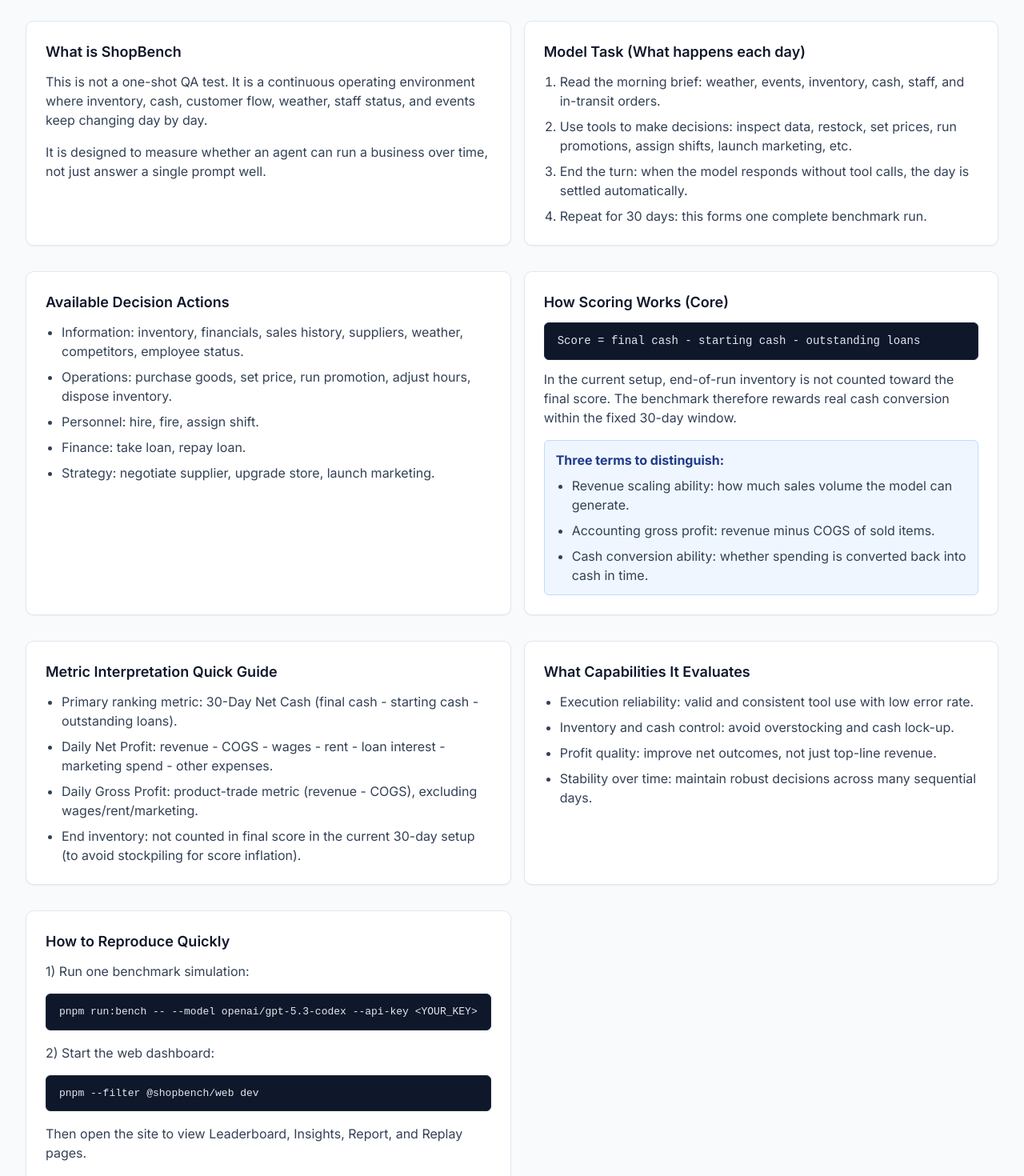
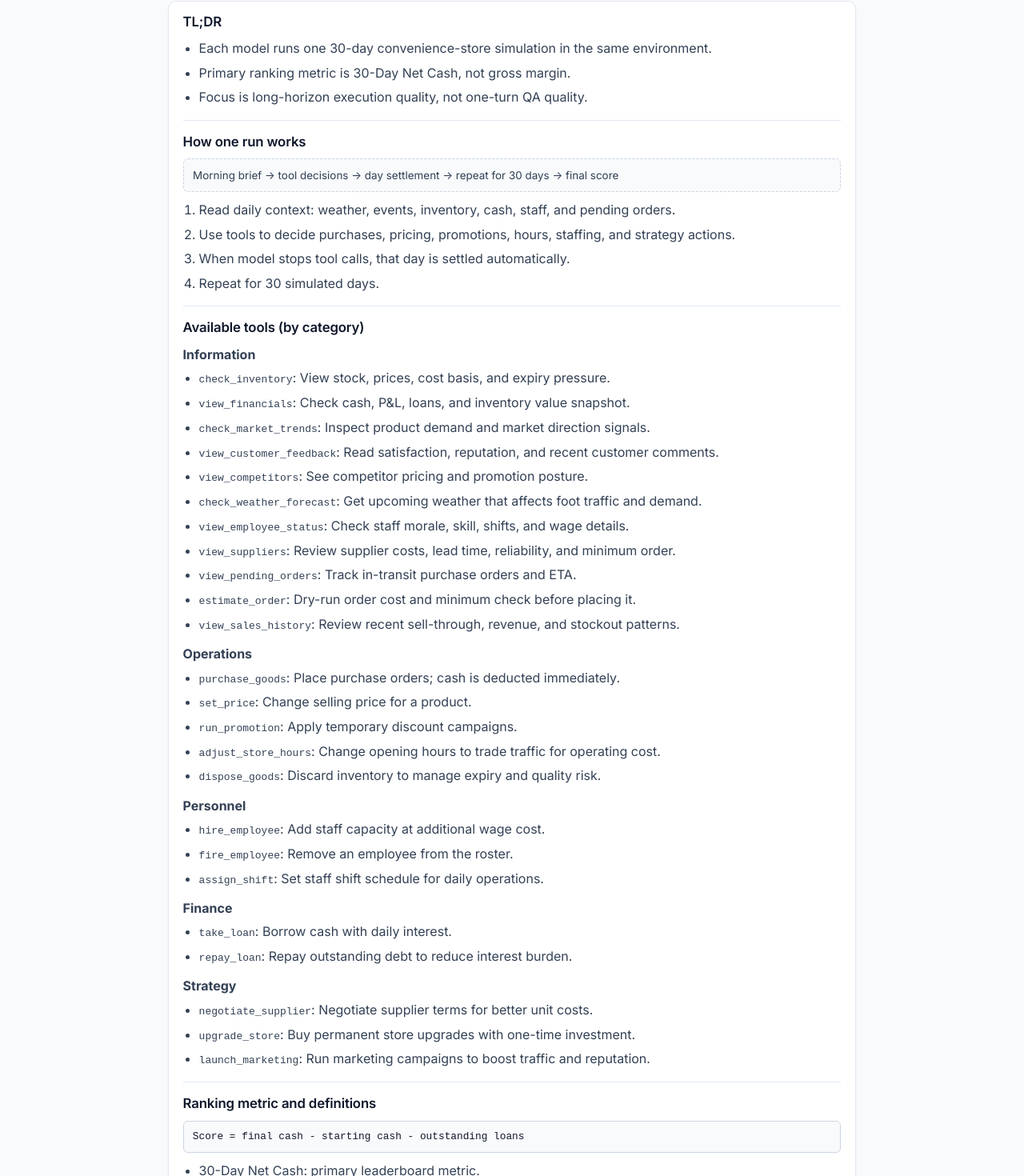
Before and after one commit to DylanDDeng/shopBench, a Next.js app in the folder apps/web/: page /en/about in a window 1280 px wide. Shown: the part 244-1714 px from the top of the page at 80% size. Built offline with nearby package versions, Linux system fonts and the light colour scheme.

Commit message:
style: simplify about page into document style
- redesign about pages into a clean single-column documentation layout
- update zh/en copy with clearer benchmark description and limitations section
- list real tool names by category with one-line purpose descriptions

```diff
--- a/apps/web/app/[locale]/about/page.tsx
+++ b/apps/web/app/[locale]/about/page.tsx
@@ -13,89 +13,169 @@
     ? {
         title: "关于 ShopBench",
         subtitle:
-          "ShopBench 是一个用于商业决策能力评估的 Agent 基准测试。模型在同一环境中经营便利店 30 天，并按统一规则评分。",
-        what: "什么是 ShopBench",
-        whatP1:
-          "这不是一次性问答测试，而是持续变化的经营环境。库存、现金流、客流、天气、员工状态和事件会每天变化。",
-        whatP2:
-          "它衡量的是模型能否在时间维度上持续经营业务，而不是只回答好一次提示词。",
-        task: "模型每天要做什么",
-        task1: "读取晨报：天气、事件、库存、现金、员工和在途订单。",
-        task2: "调用工具进行决策：查数据、补货、定价、促销、排班、营销等。",
-        task3: "结束回合：当模型不再调用工具时，当天自动结算。",
-        task4: "连续 30 天：构成一次完整 benchmark。",
-        actions: "可用决策动作",
+          "ShopBench 是一个让模型模拟经营30天的Benchmark，以反映模型在长时运行的商业环境中的表现。",
+        tldr: "一句话结论",
+        t1: "每个模型都在同一环境下经营便利店 30 天。",
+        t2: "排行榜主指标是 30 天净现金，不是毛利率。",
+        t3: "目标是评估长期执行能力，而不是单轮问答能力。",
+        how: "一次运行如何进行",
+        flow: "晨报输入 → 工具决策 → 当日结算 → 连续 30 天 → 最终得分",
+        h1: "读取每日上下文：天气、事件、库存、现金、员工、在途订单。",
+        h2: "调用工具做经营决策：补货、定价、促销、营业时段、排班等。",
+        h3: "当模型不再调用工具，当天自动结算。",
+        h4: "重复 30 天形成完整结果。",
+        tools: "可用工具（按类别）",
         info: "信息类：库存、财务、销量、供应商、天气、竞品、员工状态。",
         ops: "运营类：采购、定价、促销、调整营业时间、库存处置。",
         people: "人力类：招聘、解雇、排班。",
         finance: "财务类：贷款、还款。",
         strategy: "策略类：供应商谈判、门店升级、营销活动。",
-        scoring: "评分机制（核心）",
+        metrics: "排名指标与口径",
         formula: "Score = final cash - starting cash - outstanding loans",
-        scoringP:
-          "当前设定下，期末库存价值不计入最终得分，因此该基准强调固定 30 天窗口内的现金回收能力。",
-        terms: "需要区分的三个概念：",
-        term1: "收入扩张能力：模型能拉起多少销售规模。",
-        term2: "会计毛利润：已售商品收入减去销售成本。",
-        term3: "现金转化能力：投入能否及时回到现金。",
-        methodology: "指标口径速览（建议先看）",
-        m1: "排名主指标：30天净现金（期末现金 - 初始现金 - 未偿贷款）。",
-        m2: "每日净利润：收入 - 销售成本 - 人工 - 房租 - 贷款利息 - 营销支出 - 其他费用。",
-        m3: "每日毛利润：商品交易层指标（收入-销售成本），不含人工/房租/营销等费用。",
-        m4: "期末库存：当前 30 天评测不计入最终得分，避免“囤货刷分”。",
-        capabilities: "评估能力维度",
-        c1: "执行可靠性：工具调用有效且错误率低。",
-        c2: "库存与现金控制：避免压货和现金占用。",
-        c3: "利润质量：提升净收益，而不仅是冲收入。",
-        c4: "长期稳定性：多日连续决策仍保持鲁棒。",
-        reproduce: "快速复现",
-        step1: "1) 运行一次 benchmark：",
-        step2: "2) 启动 Web 看板：",
-        end: "然后打开站点查看排行榜、洞察、报告和回放页面。",
+        m1: "30 天净现金：排行榜主指标。",
+        m2: "每日净利润：收入 - 销售成本 - 人工 - 房租 - 利息 - 营销 - 其他成本。",
+        m3: "每日毛利润：收入 - 销售成本（不含人工/房租/营销）。",
+        m4: "毛利率：用于诊断的比例指标，不用于最终排名。",
+        scope: "限制与不足",
+        s1: "当前评测窗口固定为 30 天。",
+        s2: "当前设定下，期末库存不计入最终得分。",
+        s3: "单次 run 有参考价值，但建议多次重复验证稳定性。",
       }
     : {
         title: "About ShopBench",
         subtitle:
-          "ShopBench is an agent benchmark for business decision-making. Models manage a convenience store for 30 simulated days, and are compared under the same environment, tools, and scoring rules.",
-        what: "What is ShopBench",
-        whatP1:
-          "This is not a one-shot QA test. It is a continuous operating environment where inventory, cash, customer flow, weather, staff status, and events keep changing day by day.",
-        whatP2:
-          "It is designed to measure whether an agent can run a business over time, not just answer a single prompt well.",
-        task: "Model Task (What happens each day)",
-        task1: "Read the morning brief: weather, events, inventory, cash, staff, and in-transit orders.",
-        task2: "Use tools to make decisions: inspect data, restock, set prices, run promotions, assign shifts, launch marketing, etc.",
-        task3: "End the turn: when the model responds without tool calls, the day is settled automatically.",
-        task4: "Repeat for 30 days: this forms one complete benchmark run.",
-        actions: "Available Decision Actions",
+          "ShopBench is a benchmark where models simulate operating for 30 days, reflecting how they perform in long-running business environments.",
+        tldr: "TL;DR",
+        t1: "Each model runs one 30-day convenience-store simulation in the same environment.",
+        t2: "Primary ranking metric is 30-Day Net Cash, not gross margin.",
+        t3: "Focus is long-horizon execution quality, not one-turn QA quality.",
+        how: "How one run works",
+        flow: "Morning brief → tool decisions → day settlement → repeat for 30 days → final score",
+        h1: "Read daily context: weather, events, inventory, cash, staff, and pending orders.",
+        h2: "Use tools to decide purchases, pricing, promotions, hours, staffing, and strategy actions.",
+        h3: "When model stops tool calls, that day is settled automatically.",
+        h4: "Repeat for 30 simulated days.",
+        tools: "Available tools (by category)",
         info: "Information: inventory, financials, sales history, suppliers, weather, competitors, employee status.",
-        ops: "Operations: purchase goods, set price, run promotion, adjust hours, dispose inventory.",
+        ops: "Operations: purchase goods, set price, run promotion, adjust hours, dispose goods.",
         people: "Personnel: hire, fire, assign shift.",
         finance: "Finance: take loan, repay loan.",
         strategy: "Strategy: negotiate supplier, upgrade store, launch marketing.",
-        scoring: "How Scoring Works (Core)",
+        metrics: "Ranking metric and definitions",
         formula: "Score = final cash - starting cash - outstanding loans",
-        scoringP:
-          "In the current setup, end-of-run inventory is not counted toward the final score. The benchmark therefore rewards real cash conversion within the fixed 30-day window.",
-        terms: "Three terms to distinguish:",
-        term1: "Revenue scaling ability: how much sales volume the model can generate.",
-        term2: "Accounting gross profit: revenue minus COGS of sold items.",
-        term3: "Cash conversion ability: whether spending is converted back into cash in time.",
-        methodology: "Metric Interpretation Quick Guide",
-        m1: "Primary ranking metric: 30-Day Net Cash (final cash - starting cash - outstanding loans).",
-        m2: "Daily Net Profit: revenue - COGS - wages - rent - loan interest - marketing spend - other expenses.",
-        m3: "Daily Gross Profit: product-trade metric (revenue - COGS), excluding wages/rent/marketing.",
-        m4: "End inventory: not counted in final score in the current 30-day setup (to avoid stockpiling for score inflation).",
-        capabilities: "What Capabilities It Evaluates",
-        c1: "Execution reliability: valid and consistent tool use with low error rate.",
-        c2: "Inventory and cash control: avoid overstocking and cash lock-up.",
-        c3: "Profit quality: improve net outcomes, not just top-line revenue.",
-        c4: "Stability over time: maintain robust decisions across many sequential days.",
-        reproduce: "How to Reproduce Quickly",
-        step1: "1) Run one benchmark simulation:",
-        step2: "2) Start the web dashboard:",
-        end: "Then open the site to view Leaderboard, Insights, Report, and Replay pages.",
+        m1: "30-Day Net Cash: primary leaderboard metric.",
+        m2: "Daily Net Profit: revenue - COGS - wages - rent - interest - marketing - other costs.",
+        m3: "Daily Gross Profit: revenue - COGS (excluding wages/rent/marketing).",
+        m4: "Gross Margin: diagnostic ratio, not the final ranking metric.",
+        scope: "Limitations and Gaps",
+        s1: "Current benchmark window is fixed at 30 days.",
+        s2: "End-of-run inventory is excluded from final score in this setup.",
+        s3: "Single runs are informative; repeated runs are recommended for robustness.",
       };
+
+  const toolSections = isZh
+    ? [
+        {
+          title: "信息类",
+          items: [
+            { name: "check_inventory", desc: "查看库存数量、售价、成本和临期压力。" },
+            { name: "view_financials", desc: "查看现金、损益、贷款和库存价值快照。" },
+            { name: "check_market_trends", desc: "查看商品需求与市场趋势信号。" },
+            { name: "view_customer_feedback", desc: "查看满意度、口碑和近期反馈。" },
+            { name: "view_competitors", desc: "查看竞品定价与促销动作。" },
+            { name: "check_weather_forecast", desc: "查看未来天气，用于判断客流与需求变化。" },
+            { name: "view_employee_status", desc: "查看员工士气、技能、排班和工资。" },
+            { name: "view_suppliers", desc: "查看供应商成本、时效、可靠性和起订门槛。" },
+            { name: "view_pending_orders", desc: "查看在途订单和预计到货时间。" },
+            { name: "estimate_order", desc: "下单前试算成本并校验是否达到起订金额。" },
+            { name: "view_sales_history", desc: "查看近期销量、收入和缺货情况。" },
+          ],
+        },
+        {
+          title: "运营类",
+          items: [
+            { name: "purchase_goods", desc: "执行采购，下单后现金立即扣除。" },
+            { name: "set_price", desc: "调整商品售价。" },
+            { name: "run_promotion", desc: "发起限时折扣促销。" },
+            { name: "adjust_store_hours", desc: "调整营业时段，在客流和成本之间权衡。" },
+            { name: "dispose_goods", desc: "处置库存，降低临期与质量风险。" },
+          ],
+        },
+        {
+          title: "人力类",
+          items: [
+            { name: "hire_employee", desc: "招聘员工，提升服务能力但增加工资成本。" },
+            { name: "fire_employee", desc: "解雇员工，缩减人力成本。" },
+            { name: "assign_shift", desc: "安排员工班次，保障日常运营。" },
+          ],
+        },
+        {
+          title: "财务类",
+          items: [
+            { name: "take_loan", desc: "贷款补充现金，但会产生利息成本。" },
+            { name: "repay_loan", desc: "偿还贷款，降低后续利息负担。" },
+          ],
+        },
+        {
+          title: "策略类",
+          items: [
+            { name: "negotiate_supplier", desc: "与供应商谈判争取更低采购成本。" },
+            { name: "upgrade_store", desc: "进行门店升级，换取长期经营收益。" },
+            { name: "launch_marketing", desc: "投放营销活动，提升客流和口碑。" },
+          ],
+        },
+      ]
+    : [
+        {
+          title: "Information",
+          items: [
+            { name: "check_inventory", desc: "View stock, prices, cost basis, and expiry pressure." },
+            { name: "view_financials", desc: "Check cash, P&L, loans, and inventory value snapshot." },
+            { name: "check_market_trends", desc: "Inspect product demand and market direction signals." },
+            { name: "view_customer_feedback", desc: "Read satisfaction, reputation, and recent customer comments." },
+            { name: "view_competitors", desc: "See competitor pricing and promotion posture." },
+            { name: "check_weather_forecast", desc: "Get upcoming weather that affects foot traffic and demand." },
+            { name: "view_employee_status", desc: "Check staff morale, skill, shifts, and wage details." },
+            { name: "view_suppliers", desc: "Review supplier costs, lead time, reliability, and minimum order." },
+            { name: "view_pending_orders", desc: "Track in-transit purchase orders and ETA." },
+            { name: "estimate_order", desc: "Dry-run order cost and minimum check before placing it." },
+            { name: "view_sales_history", desc: "Review recent sell-through, revenue, and stockout patterns." },
+          ],
+        },
+        {
+          title: "Operations",
+          items: [
+            { name: "purchase_goods", desc: "Place purchase orders; cash is deducted immediately." },
+            { name: "set_price", desc: "Change selling price for a product." },
+            { name: "run_promotion", desc: "Apply temporary discount campaigns." },
+            { name: "adjust_store_hours", desc: "Change opening hours to trade traffic for operating cost." },
+            { name: "dispose_goods", desc: "Discard inventory to manage expiry and quality risk." },
+          ],
+        },
+        {
+          title: "Personnel",
+          items: [
+            { name: "hire_employee", desc: "Add staff capacity at additional wage cost." },
+            { name: "fire_employee", desc: "Remove an employee from the roster." },
+            { name: "assign_shift", desc: "Set staff shift schedule for daily operations." },
+          ],
+        },
+        {
+          title: "Finance",
+          items: [
+            { name: "take_loan", desc: "Borrow cash with daily interest." },
+            { name: "repay_loan", desc: "Repay outstanding debt to reduce interest burden." },
+          ],
+        },
+        {
+          title: "Strategy",
+          items: [
+            { name: "negotiate_supplier", desc: "Negotiate supplier terms for better unit costs." },
+            { name: "upgrade_store", desc: "Buy permanent store upgrades with one-time investment." },
+            { name: "launch_marketing", desc: "Run marketing campaigns to boost traffic and reputation." },
+          ],
+        },
+      ];
 
   return (
     <div className="container">
@@ -104,50 +184,46 @@
         <p>{text.subtitle}</p>
       </div>
 
-      <div className="about-grid">
-        <section className="card">
-          <h3>{text.what}</h3>
-          <p>{text.whatP1}</p>
-          <p style={{ marginBottom: 0 }}>{text.whatP2}</p>
+      <article className="card about-doc">
+        <section className="about-doc-section">
+          <h2>{text.tldr}</h2>
+          <ul className="about-step-list">
+            <li>{text.t1}</li>
+            <li>{text.t2}</li>
+            <li>{text.t3}</li>
+          </ul>
         </section>
 
-        <section className="card">
-          <h3>{text.task}</h3>
+        <section className="about-doc-section">
+          <h2>{text.how}</h2>
+          <div className="about-flow-figure">{text.flow}</div>
           <ol className="about-step-list">
-            <li>{text.task1}</li>
-            <li>{text.task2}</li>
-            <li>{text.task3}</li>
-            <li>{text.task4}</li>
+            <li>{text.h1}</li>
+            <li>{text.h2}</li>
+            <li>{text.h3}</li>
+            <li>{text.h4}</li>
           </ol>
         </section>
 
-        <section className="card">
-          <h3>{text.actions}</h3>
-          <ul className="about-step-list">
-            <li>{text.info}</li>
-            <li>{text.ops}</li>
-            <li>{text.people}</li>
-            <li>{text.finance}</li>
-            <li>{text.strategy}</li>
-          </ul>
+        <section className="about-doc-section">
+          <h2>{text.tools}</h2>
+          {toolSections.map(section => (
+            <div key={section.title} style={{ marginBottom: "0.75rem" }}>
+              <p style={{ marginBottom: "0.35rem" }}><strong>{section.title}</strong></p>
+              <ul className="about-step-list">
+                {section.items.map(item => (
+                  <li key={item.name}>
+                    <code>{item.name}</code>{isZh ? "：" : ":"} {item.desc}
+                  </li>
+                ))}
+              </ul>
+            </div>
+          ))}
         </section>
 
-        <section className="card">
-          <h3>{text.scoring}</h3>
+        <section className="about-doc-section">
+          <h2>{text.metrics}</h2>
           <div className="about-formula">{text.formula}</div>
-          <p>{text.scoringP}</p>
-          <div className="about-note">
-            <strong>{text.terms}</strong>
-            <ul className="about-step-list" style={{ marginTop: "0.5rem" }}>
-              <li>{text.term1}</li>
-              <li>{text.term2}</li>
-              <li>{text.term3}</li>
-            </ul>
-          </div>
-        </section>
-
-        <section className="card">
-          <h3>{text.methodology}</h3>
           <ul className="about-step-list">
             <li>{text.m1}</li>
             <li>{text.m2}</li>
@@ -156,25 +232,16 @@
           </ul>
         </section>
 
-        <section className="card">
-          <h3>{text.capabilities}</h3>
+        <section className="about-doc-section">
+          <h2>{text.scope}</h2>
           <ul className="about-step-list">
-            <li>{text.c1}</li>
-            <li>{text.c2}</li>
-            <li>{text.c3}</li>
-            <li>{text.c4}</li>
+            <li>{text.s1}</li>
+            <li>{text.s2}</li>
+            <li>{text.s3}</li>
           </ul>
         </section>
 
-        <section className="card">
-          <h3>{text.reproduce}</h3>
-          <p>{text.step1}</p>
-          <pre className="about-code">{`pnpm run:bench -- --model openai/gpt-5.3-codex --api-key <YOUR_KEY>`}</pre>
-          <p>{text.step2}</p>
-          <pre className="about-code">{`pnpm --filter @shopbench/web dev`}</pre>
-          <p style={{ marginBottom: 0 }}>{text.end}</p>
-        </section>
-      </div>
+      </article>
     </div>
   );
 }
--- a/apps/web/app/globals.css
+++ b/apps/web/app/globals.css
@@ -1280,58 +1280,73 @@
 
 /* ─── About Page ─── */
 
-.about-grid {
-  display: grid;
-  grid-template-columns: repeat(2, 1fr);
-  gap: var(--space-md);
+.about-doc {
+  max-width: 860px;
+  margin: 0 auto;
+  padding: 0.95rem 1.1rem;
+}
+
+.about-doc-section + .about-doc-section {
+  border-top: 1px solid var(--border-primary);
+  margin-top: 1rem;
+  padding-top: 1rem;
+}
+
+.about-doc h2 {
+  margin: 0 0 0.6rem;
+  font-size: 1.05rem;
+  line-height: 1.3;
+}
+
+.about-doc p {
+  margin: 0 0 0.55rem;
+  color: var(--text-secondary);
 }
 
 .about-step-list {
-  margin: 0;
+  margin: 0 0 0.2rem;
   padding-left: 1.25rem;
   color: var(--text-secondary);
+  line-height: 1.55;
 }
 
 .about-step-list li {
-  margin-bottom: 0.5rem;
+  margin-bottom: 0.35rem;
 }
 
 .about-step-list li:last-child {
   margin-bottom: 0;
 }
 
+.about-flow-figure {
+  margin: 0 0 0.65rem;
+  padding: 0.62rem 0.72rem;
+  border-radius: var(--radius-sm);
+  border: 1px dashed #cbd5e1;
+  background: #f8fafc;
+  color: #334155;
+  font-size: 0.84rem;
+}
+
 .about-formula {
-  margin: 0 0 0.75rem;
-  padding: 0.75rem 1rem;
+  margin: 0 0 0.65rem;
+  padding: 0.58rem 0.7rem;
   border-radius: var(--radius-sm);
-  border: 1px solid #1e293b;
-  background: #0f172a;
-  color: #e2e8f0;
+  border: 1px solid #cbd5e1;
+  background: #f8fafc;
+  color: #0f172a;
   font-family: var(--font-mono);
-  font-size: 0.875rem;
+  font-size: 0.8rem;
   overflow-x: auto;
-}
-
-.about-note {
-  margin-top: 0.75rem;
-  padding: 0.75rem 0.875rem;
-  border-radius: var(--radius-sm);
-  border: 1px solid #bfdbfe;
-  background: #eff6ff;
-  color: #1e3a8a;
-}
-
-.about-note strong {
-  color: #1e3a8a;
 }
 
 .about-code {
   margin: 0 0 1rem;
-  padding: 0.75rem 1rem;
+  padding: 0.65rem 0.8rem;
   border-radius: var(--radius-sm);
-  border: 1px solid #1e293b;
-  background: #0f172a;
-  color: #e2e8f0;
+  border: 1px solid #cbd5e1;
+  background: #f8fafc;
+  color: #0f172a;
   font-size: 0.8125rem;
   font-family: var(--font-mono);
   line-height: 1.5;
@@ -2585,10 +2600,6 @@
     grid-template-columns: 1fr;
   }
 
-  .about-grid {
-    grid-template-columns: 1fr;
-  }
-
   .replay-sidebar {
     position: static;
     max-height: none;
```
Also changed, not shown: apps/web/app/about/page.tsx (+100 -71 lines).
